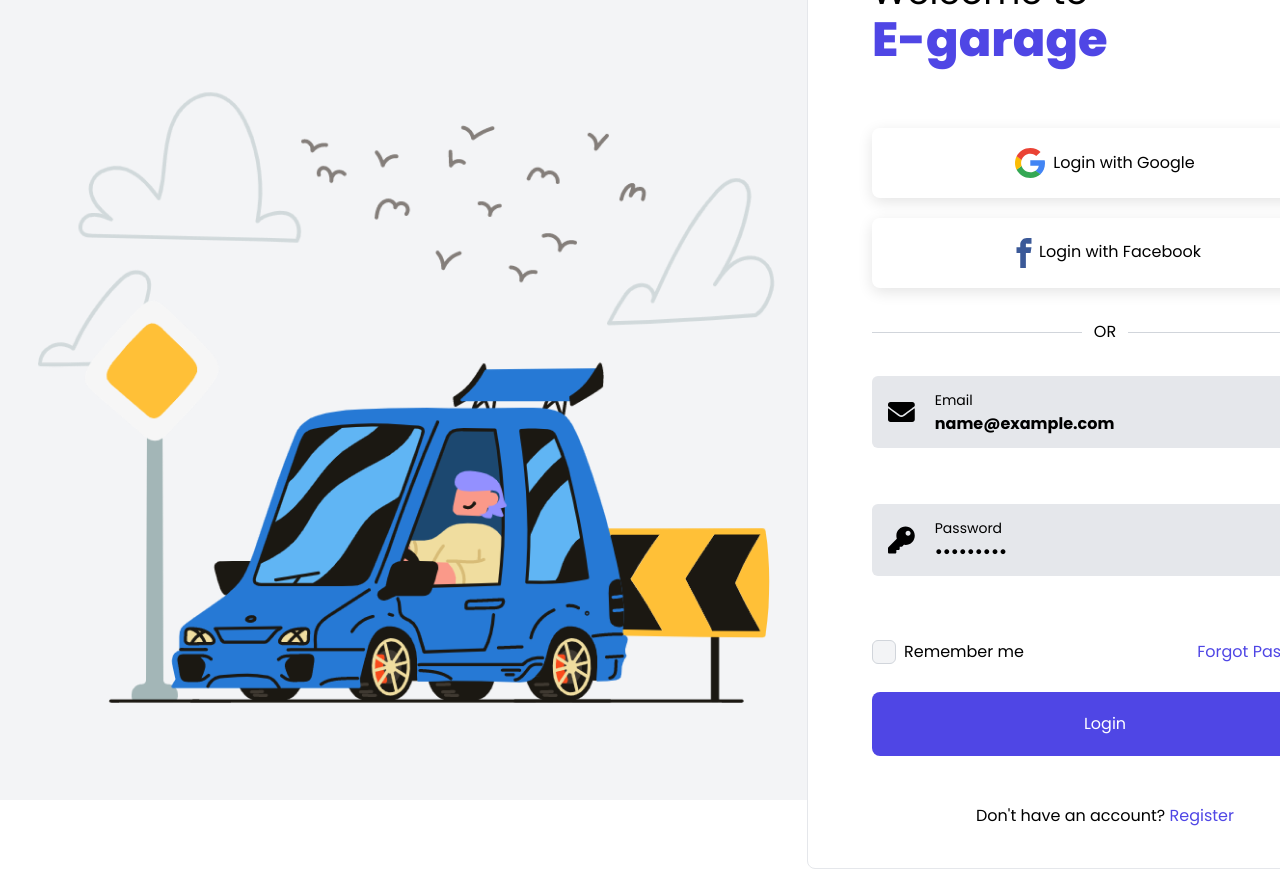
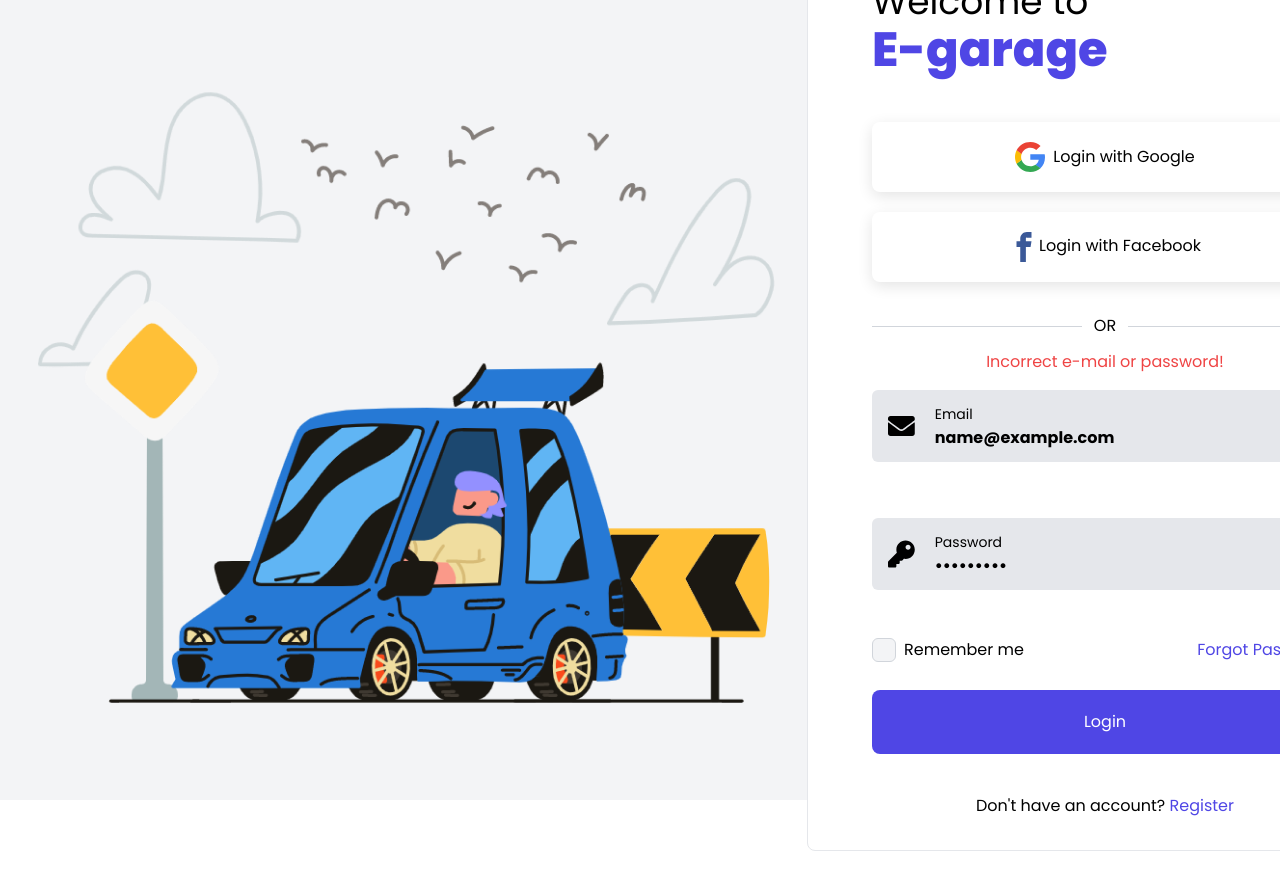
Before and after one commit to E-garage/frontend, a React (Create React App) app: page /login in a window 1280 px wide. Both pictures are taken after typing "name@example.com", "Sample123" into the empty fields and a click on the button "Login". Shown: the top 869 px of the page. Built offline with nearby package versions, Linux system fonts and the light colour scheme; no server answers.

Commit message:
feat(WIT-18): integrated login with backend

```diff
--- a/src/pages/Login.jsx
+++ b/src/pages/Login.jsx
@@ -1,11 +1,15 @@
+import { useState } from "react";
 import CarImg from "../images/car.png";
 import GoogleIcon from "../images/google-icon.svg";
 import FacebookIcon from "../images/facebook-icon.svg";
 import { FaEnvelope, FaKey } from "react-icons/fa";
 import FormInput from "../components/FormInput";
-import { Link } from "react-router-dom";
 import { Formik, Form } from "formik";
 import * as Yup from "yup";
+import api from "../api/apiAuth";
+import { Link, useHistory } from "react-router-dom";
+import { login } from "../actions/authActions";
+import { connect } from "react-redux";
 
 const loginSchema = Yup.object().shape({
   email: Yup.string().email("Invalid Email!").required("Email is required!"),
@@ -13,24 +17,48 @@ const loginSchema = Yup.object().shape({
 });
 
 const initialValues = {
-  email: "",
+  email: localStorage.getItem("rememberme") || "",
   password: "",
 };
 
-const handleSubmit = values => {
-  alert(JSON.stringify(values));
+const Login = ({ login }) => {
+  const [error, setError] = useState(false);
+  const [rememberMe, setRememberMe] = useState(
+    localStorage.getItem("rememberme") ? true : false
+  );
+  const history = useHistory();
+
+  const handleSubmit = async values => {
+    console.log(values)
+    try {
+      await api.login(values).then(res => {
+        console.log(res.data);
+        login(res.data);
+        if (rememberMe)
+          localStorage.setItem("rememberme", res.data.user.email);
+        else localStorage.removeItem("rememberme");
+      })
+      history.push("/");
+    } catch (err) {
+      console.log(err)
+      setError(true);
+    }
   };
 
-const Login = ({ onSubmit = handleSubmit }) => (
+  const toggleRememberMe = () => setRememberMe(value => !value);
+
+  return (
     <div className="bg-gray-100 h-screen md:flex items-center justify-around py-10 text-black">
       <img src={CarImg} alt="car_img" />
-    <div className="bg-white md:w-5/12 border rounded-lg py-10 pl-16 pr-12 font-poppins min-w-96 md:min-w-loginPage">
+      <div className="bg-white md:w-5/12 border rounded-lg py-8 pl-16 pr-12 font-poppins min-w-96 md:min-w-loginPage">
         <h1 className="text-4xl">Welcome to</h1>
-      <h2 className="text-indigo-600 text-5xl font-extrabold mt-1">E-garage</h2>
+        <h2 className="text-indigo-600 text-5xl font-extrabold mt-1">
+          E-garage
+        </h2>
 
         <Link
           to="/login"
-        className="w-full shadow-loginSocial mt-16 p-5 rounded-lg block text-center"
+          className="w-full shadow-loginSocial mt-12 p-5 rounded-lg block text-center"
         >
           <img
             src={GoogleIcon}
@@ -65,10 +93,15 @@ const Login = ({ onSubmit = handleSubmit }) => (
           validationSchema={loginSchema}
           validateOnChange={false}
           validateOnBlur={false}
-        onSubmit={onSubmit}
+          onSubmit={handleSubmit}
         >
           {({ errors }) => (
-          <Form className="mt-8">
+            <Form className="mt-8 relative">
+              {error && (
+                <div className="text-red-500 text-center -mb-10 -mt-5">
+                  Incorrect e-mail or password!
+                </div>
+              )}
               <FormInput
                 icon={<FaEnvelope className="text-3xl" />}
                 id="login-email"
@@ -78,7 +111,6 @@ const Login = ({ onSubmit = handleSubmit }) => (
                 placeholder="example@gmail.com"
                 error={errors.email ?? null}
               />
-
               <FormInput
                 icon={<FaKey className="text-3xl" />}
                 id="login-password"
@@ -89,18 +121,21 @@ const Login = ({ onSubmit = handleSubmit }) => (
                 error={errors.password ?? null}
               />
 
-            <div className="mt-16 flex justify-between">
+              <div className="mt-12 flex justify-between">
                 <div className="flex items center">
                   <input
                     id="login-checkbox"
                     type="checkbox"
+                    checked={rememberMe}
+                    value={rememberMe}
+                    onChange={toggleRememberMe}
                     className="checkbox bg-gray-100 border-gray-300 rounded-md"
                   />
                   <label htmlFor="login-checkbox" className="ml-2">
                     Remember me
                   </label>
                 </div>
-              <Link to="/login" className="text-indigo-600">
+                <Link to="/forgot-password" className="text-indigo-600">
                   Forgot Password?
                 </Link>
               </div>
@@ -112,7 +147,7 @@ const Login = ({ onSubmit = handleSubmit }) => (
           )}
         </Formik>
 
-      <p className="mt-12 text-center">
+        <p className="mt-10 text-center">
           Don&apos;t have an account?{" "}
           <Link to="/register" className="text-indigo-600">
             Register
@@ -121,5 +156,6 @@ const Login = ({ onSubmit = handleSubmit }) => (
       </div>
     </div>
   );
+};
 
-export default Login;
+export default connect(null, { login })(Login);
```
Also changed, not shown: 2 other files (tests, documents, lock files or other folders). Lines whose indentation alone changed are shown as unchanged.
